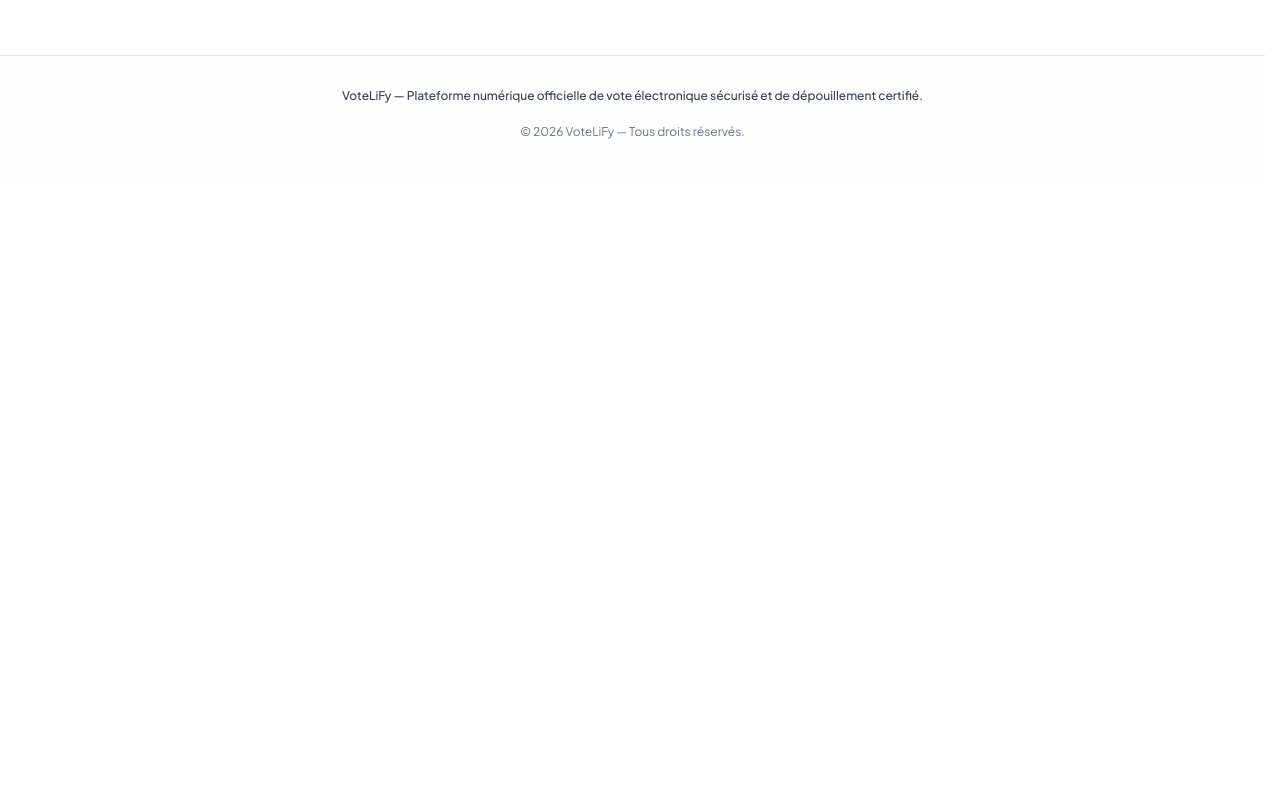
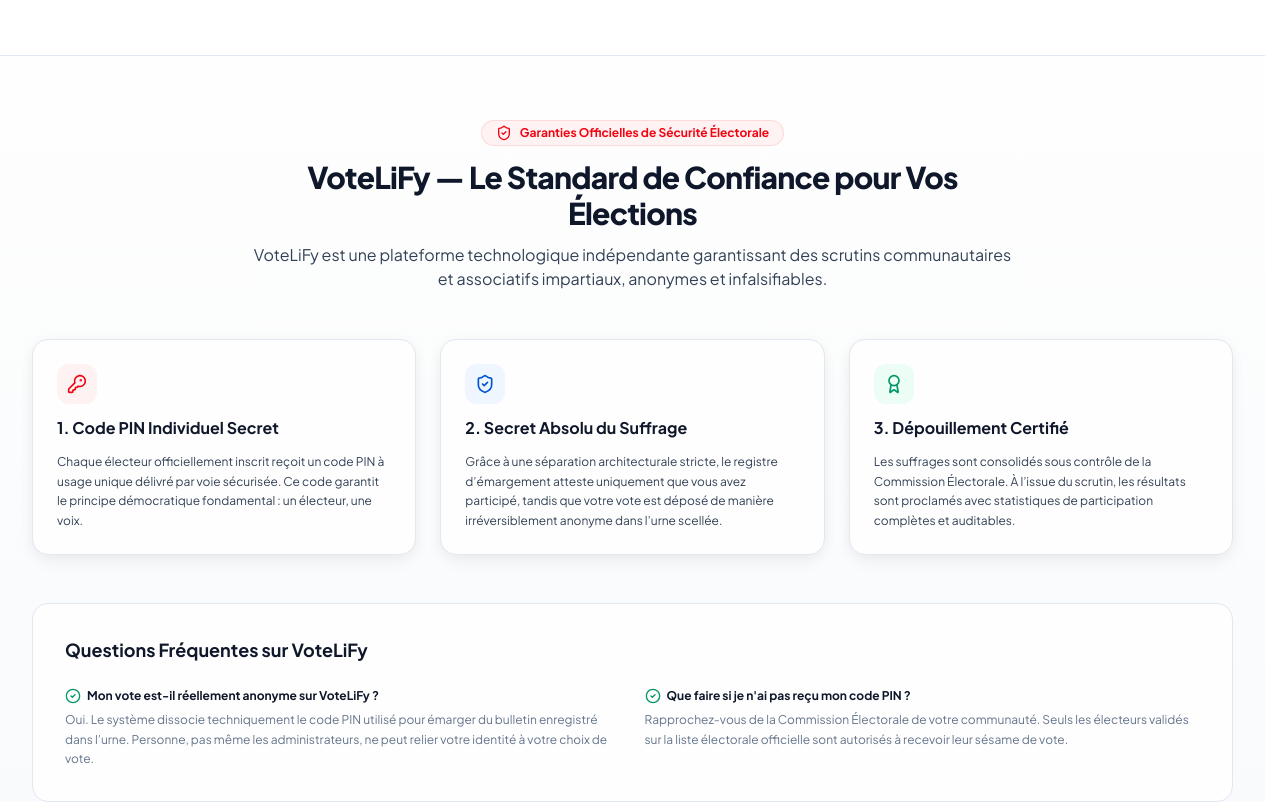
Before and after one commit to kevyamon/VoteLiFy, a React (Vite) app: page /#home in a window 1280 px wide. Shown: the part 820-1622 px from the top of the page. Before the commit the page ends 1000 px from the top, so only its background shows below. Built offline with nearby package versions, Linux system fonts and the light colour scheme; no server answers.

Commit message:
feat(seo): add rich HomeSeoSection and FAQ schema structured data for Google Search

```diff
--- a/index.html
+++ b/index.html
@@ -87,6 +87,28 @@
             "price": "0",
             "priceCurrency": "EUR"
           }
+        },
+        {
+          "@type": "FAQPage",
+          "@id": "https://votelify.vercel.app/#faq",
+          "mainEntity": [
+            {
+              "@type": "Question",
+              "name": "Qu'est-ce que VoteLiFy ?",
+              "acceptedAnswer": {
+                "@type": "Answer",
+                "text": "VoteLiFy est la plateforme numérique officielle dédiée à l'organisation d'élections sécurisées, de vote à bulletin secret par code PIN et de dépouillement certifié en temps réel."
+              }
+            },
+            {
+              "@type": "Question",
+              "name": "Mon vote est-il totalement anonyme et confidentiel sur VoteLiFy ?",
+              "acceptedAnswer": {
+                "@type": "Answer",
+                "text": "Oui. Le système dissocie de manière cryptographique et irréversible le registre d'émargement de l'urne numérique anonyme. Aucun administrateur ne peut relier une identité à un choix de vote."
+              }
+            }
+          ]
         }
       ]
     }
--- /dev/null
+++ b/src/components/home/HomeSeoSection.jsx
@@ -0,0 +1,101 @@
+import React from 'react';
+import { ShieldCheck, KeyRound, Award, CheckCircle2 } from 'lucide-react';
+
+/**
+ * Section d'information sémantique officielle et d'optimisation SEO pour VoteLiFy.
+ * Fournit à Googlebot et aux visiteurs le contexte complet sur la sécurité du scrutin.
+ */
+export const HomeSeoSection = () => {
+  return (
+    <section
+      aria-label="Présentation officielle de la plateforme VoteLiFy"
+      className="mt-16 border-t border-surface-border bg-gradient-to-b from-surface-pure to-surface-subtle py-12 sm:py-16"
+    >
+      <div className="max-w-7xl mx-auto px-4 sm:px-6 lg:px-8 space-y-12">
+        {/* En-tête de section SEO */}
+        <div className="text-center max-w-3xl mx-auto space-y-3">
+          <div className="inline-flex items-center gap-2 px-3.5 py-1 rounded-full bg-red-50 text-brand-red text-xs font-bold border border-red-200/60 shadow-xs">
+            <ShieldCheck className="w-4 h-4" />
+            <span>Garanties Officielles de Sécurité Électorale</span>
+          </div>
+
+          <h2 className="text-2xl sm:text-3xl font-extrabold text-content-title tracking-tight">
+            VoteLiFy — Le Standard de Confiance pour Vos Élections
+          </h2>
+
+          <p className="text-sm sm:text-base text-content-body leading-relaxed">
+            VoteLiFy est une plateforme technologique indépendante garantissant des scrutins communautaires et associatifs impartiaux, anonymes et infalsifiables.
+          </p>
+        </div>
+
+        {/* 3 Piliers de Confiance VoteLiFy */}
+        <div className="grid grid-cols-1 md:grid-cols-3 gap-6">
+          <article className="p-6 bg-surface-pure rounded-2xl border border-surface-border shadow-soft space-y-3 hover:border-brand-red/30 transition-all">
+            <div className="w-10 h-10 rounded-xl bg-red-50 text-brand-red flex items-center justify-center font-bold">
+              <KeyRound className="w-5 h-5" />
+            </div>
+            <h3 className="text-base font-bold text-content-title">
+              1. Code PIN Individuel Secret
+            </h3>
+            <p className="text-xs text-content-body leading-relaxed">
+              Chaque électeur officiellement inscrit reçoit un code PIN à usage unique délivré par voie sécurisée. Ce code garantit le principe démocratique fondamental : un électeur, une voix.
+            </p>
+          </article>
+
+          <article className="p-6 bg-surface-pure rounded-2xl border border-surface-border shadow-soft space-y-3 hover:border-brand-blue/30 transition-all">
+            <div className="w-10 h-10 rounded-xl bg-blue-50 text-brand-blue flex items-center justify-center font-bold">
+              <ShieldCheck className="w-5 h-5" />
+            </div>
+            <h3 className="text-base font-bold text-content-title">
+              2. Secret Absolu du Suffrage
+            </h3>
+            <p className="text-xs text-content-body leading-relaxed">
+              Grâce à une séparation architecturale stricte, le registre d’émargement atteste uniquement que vous avez participé, tandis que votre vote est déposé de manière irréversiblement anonyme dans l’urne scellée.
+            </p>
+          </article>
+
+          <article className="p-6 bg-surface-pure rounded-2xl border border-surface-border shadow-soft space-y-3 hover:border-emerald-500/30 transition-all">
+            <div className="w-10 h-10 rounded-xl bg-emerald-50 text-emerald-600 flex items-center justify-center font-bold">
+              <Award className="w-5 h-5" />
+            </div>
+            <h3 className="text-base font-bold text-content-title">
+              3. Dépouillement Certifié
+            </h3>
+            <p className="text-xs text-content-body leading-relaxed">
+              Les suffrages sont consolidés sous contrôle de la Commission Électorale. À l’issue du scrutin, les résultats sont proclamés avec statistiques de participation complètes et auditables.
+            </p>
+          </article>
+        </div>
+
+        {/* Foire Aux Questions Sémantique (Google FAQ) */}
+        <div className="bg-surface-pure rounded-2xl border border-surface-border p-6 sm:p-8 space-y-6">
+          <h3 className="text-lg font-bold text-content-title text-center sm:text-left">
+            Questions Fréquentes sur VoteLiFy
+          </h3>
+
+          <div className="grid grid-cols-1 md:grid-cols-2 gap-6 text-xs text-content-body">
+            <div className="space-y-1.5">
+              <h4 className="font-bold text-content-title flex items-center gap-1.5">
+                <CheckCircle2 className="w-4 h-4 text-emerald-600 flex-shrink-0" />
+                <span>Mon vote est-il réellement anonyme sur VoteLiFy ?</span>
+              </h4>
+              <p className="leading-relaxed pl-5.5 text-content-muted">
+                Oui. Le système dissocie techniquement le code PIN utilisé pour émarger du bulletin enregistré dans l’urne. Personne, pas même les administrateurs, ne peut relier votre identité à votre choix de vote.
+              </p>
+            </div>
+
+            <div className="space-y-1.5">
+              <h4 className="font-bold text-content-title flex items-center gap-1.5">
+                <CheckCircle2 className="w-4 h-4 text-emerald-600 flex-shrink-0" />
+                <span>Que faire si je n'ai pas reçu mon code PIN ?</span>
+              </h4>
+              <p className="leading-relaxed pl-5.5 text-content-muted">
+                Rapprochez-vous de la Commission Électorale de votre communauté. Seuls les électeurs validés sur la liste électorale officielle sont autorisés à recevoir leur sésame de vote.
+              </p>
+            </div>
+          </div>
+        </div>
+      </div>
+    </section>
+  );
+};
--- a/src/pages/Home.jsx
+++ b/src/pages/Home.jsx
@@ -5,6 +5,7 @@ import { VoteModal } from '../components/vote/VoteModal.jsx';
 import { CountdownTimer } from '../components/common/CountdownTimer.jsx';
 import { Button } from '../components/common/Button.jsx';
 import { HomeSkeleton } from '../components/common/Skeleton.jsx';
+import { HomeSeoSection } from '../components/home/HomeSeoSection.jsx';
 import { useSocketEvent } from '../services/socket.js';
 import { UserPlus, RefreshCw, Users } from 'lucide-react';
 
@@ -199,7 +200,10 @@ export const Home = ({ onNavigate }) => {
         )}
       </section>
 
-      {/* 4. Modale de vote sécurisé par PIN */}
+      {/* 4. Section Sémantique SEO & Présentation officielle */}
+      <HomeSeoSection />
+
+      {/* 5. Modale de vote sécurisé par PIN */}
       <VoteModal
         isOpen={voteModalOpen}
         onClose={() => setVoteModalOpen(false)}
```
